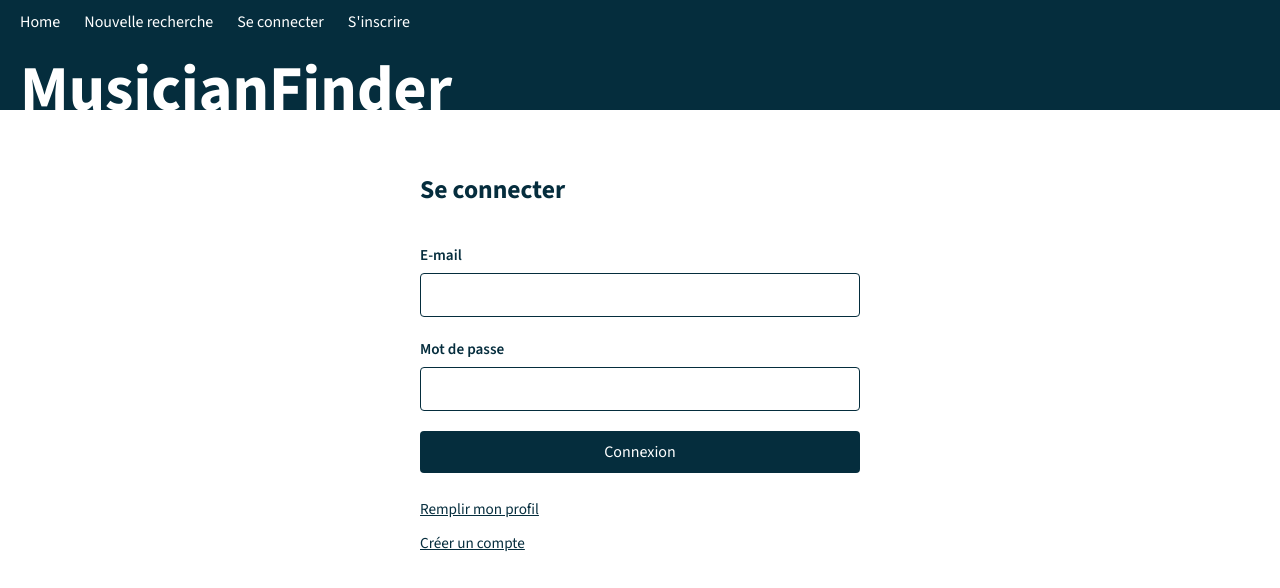
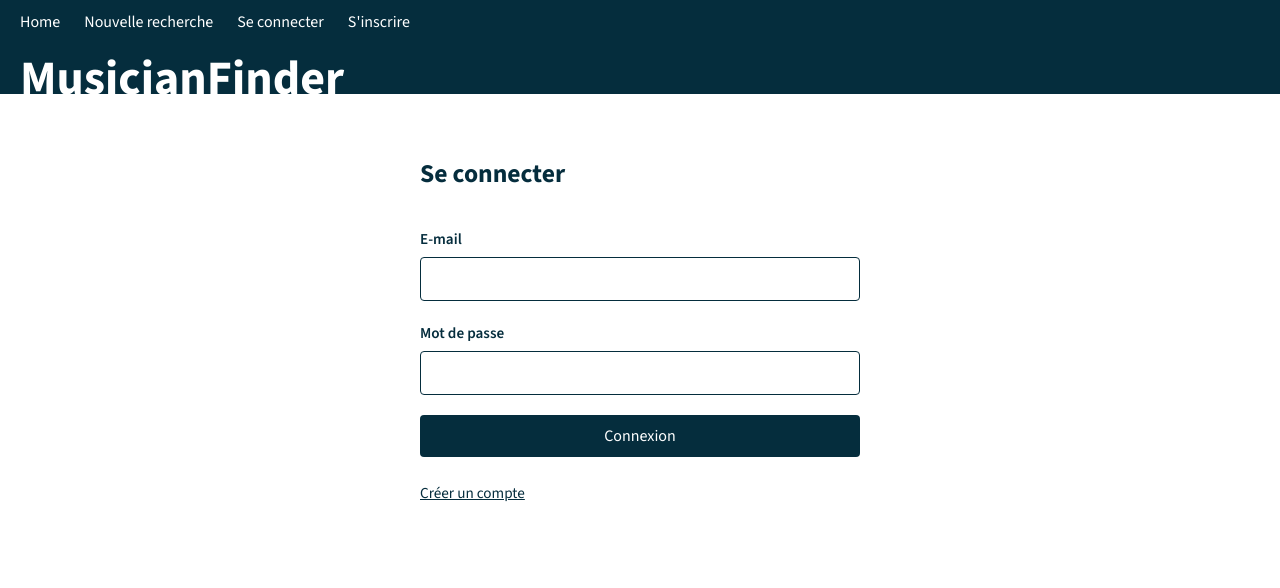
Before and after one commit to RaphRastelli/MusicFinder_Front, a React (Vite) app: page /connexion in a window 1280 px wide. Shown: the top 588 px of the page. Built offline with nearby package versions, Linux system fonts and the light colour scheme.

Commit message:
Fix UI (links) InscriptionPage + ConnexionPage

```diff
--- a/src/UI/Header/Header.module.css
+++ b/src/UI/Header/Header.module.css
@@ -18,9 +18,9 @@
 
 .headstyle h1 a {
   display: block !important;
-  font-size: 4rem !important;
+  font-size: 3rem !important;
   line-height: 1 !important;
   color: var(--color-bg) !important;
   text-decoration: none !important;
-  transform: translateY(12px); /* pousse le texte vers le bas — ajuster la valeur si police change */
+  transform: translateY(9px); /* pousse le texte vers le bas — ajuster la valeur si police change */
 }
--- a/src/pages/ConnexionPage.jsx
+++ b/src/pages/ConnexionPage.jsx
@@ -89,7 +89,6 @@ export default function ConnexionPage() {
       </form>
 
       <div className={style.links}>
-        <Link to="/profil">Remplir mon profil</Link>
         <Link to="/inscription">Créer un compte</Link>
       </div>
     </div>
--- a/src/pages/InscriptionPage.jsx
+++ b/src/pages/InscriptionPage.jsx
@@ -151,7 +151,6 @@ export default function InscriptionPage() {
       </form>
 
       <div className={style.links}>
-        <Link to="/profil">Remplir mon profil</Link>
         <Link to="/connexion">Connexion</Link>
       </div>
     </div>
```
